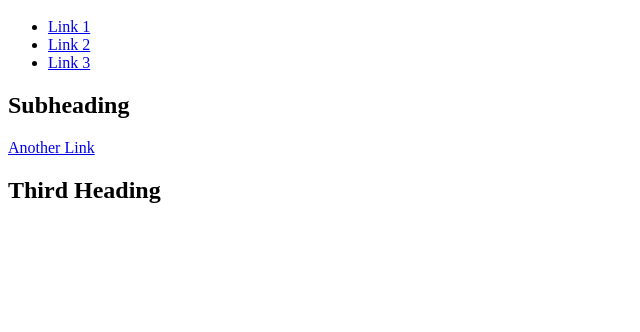
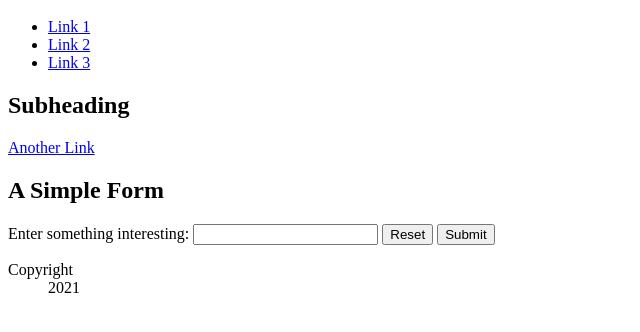
Before and after one commit to simonminer/site-unseen, a website with bundled scripts: page index.html in a window 1280 px wide. Shown: the part 48-380 px from the top of the page, without its empty margins (0-640 px from the left). Built offline with nearby package versions, Linux system fonts and the light colour scheme.

Commit message:
Add more elements to index.html for quick key testing

```diff
--- a/index.html
+++ b/index.html
@@ -3,15 +3,30 @@
         <title>Quick Key Manager Test</title>
     </head>
     <body>
-        <h1>Top Level Heading</h1>
+        <main id="contents" tabindex="0">
+        <h1 tabindex="0">Top Level Heading</h1>
         <ul>
             <li><a href="#">Link 1</a></li>
             <li><a href="#">Link 2</a></li>
             <li><a href="#">Link 3</a></li>
         </ul>
-        <h2>Subheading</h2>
+        <h2 tabindex="0">Subheading</h2>
         <a href="#">Another Link</a>
-        <h2>Third Heading</h2>
+        <h2 tabindex="0">A Simple Form</h2>
+        <form>
+            <label>Enter something interesting:
+            <input type="text"/>
+            </label>
+            <input type="reset" value="Reset"/>
+            <input type="submit" value="Submit">
+        </form>
         <script type="module" src="main.js"></script>
+        </main>
+        <footer tabindex="0">
+            <dl>
+                <dt>Copyright</dt>
+                <dd>2021</dd>
+            </dl>
+        </footer>
     </body>
 </html>
```
